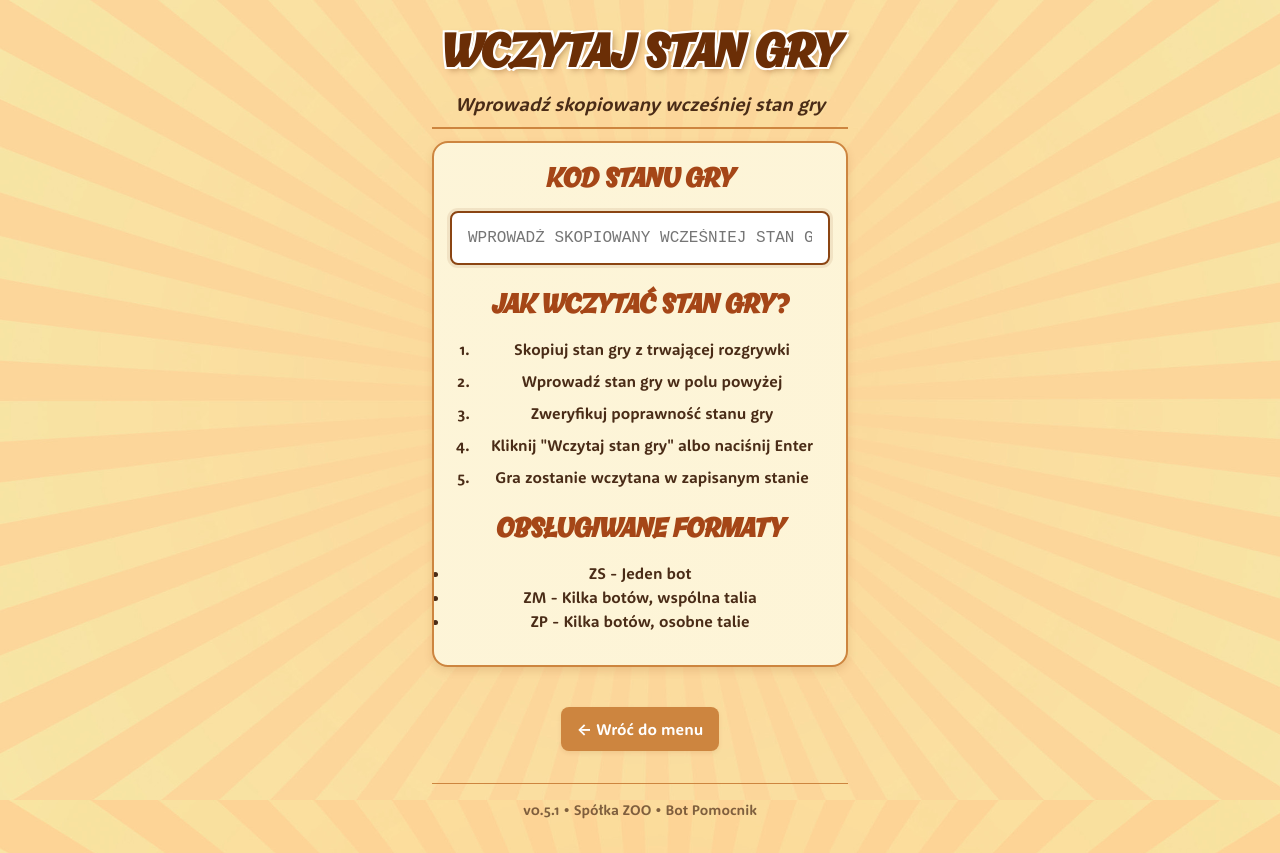
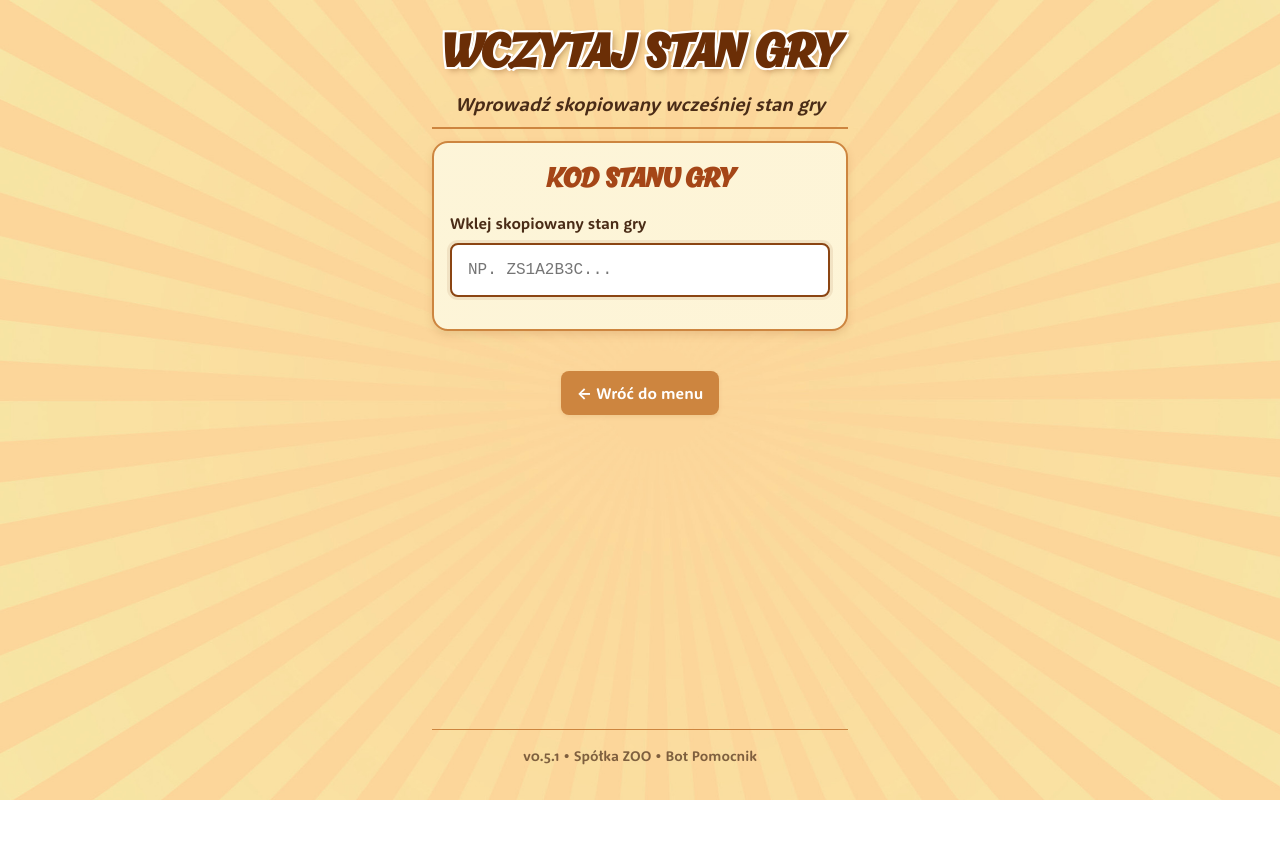
Before and after one commit to lukmarcus/spolka-zoo-bot-pomocnik, a React (Vite) app: page /spolka-zoo-bot-pomocnik/load in a window 1280 px wide. After the commit the page ends 800 px from the top, so only its background shows below. Built offline with nearby package versions, Linux system fonts and the light colour scheme.

Commit message:
sections deleted from load screen

```diff
--- a/src/components/ui/LoadGame.module.css
+++ b/src/components/ui/LoadGame.module.css
@@ -12,6 +12,7 @@
   font-weight: 600;
   color: var(--text-primary);
   font-size: var(--font-size-base);
+  text-align: left;
 }
 
 .input {
@@ -56,16 +57,6 @@
 
 .previewItem:last-child {
   margin-bottom: 0;
-}
-
-.instructionsList {
-  margin: 0;
-  padding-left: 1.5rem;
-  color: var(--text-primary);
-}
-
-.instructionsList li {
-  margin-bottom: 0.5rem;
 }
 
 .formatsInfo h4 {
--- a/src/components/ui/LoadGame.tsx
+++ b/src/components/ui/LoadGame.tsx
@@ -179,12 +179,16 @@ export default function LoadGame() {
           {/* Input Section */}
           <div className="section">
             <h2>KOD STANU GRY</h2>
+            <label htmlFor="gameCode" className={styles.label}>
+              Wklej skopiowany stan gry
+            </label>
             <input
+              id="gameCode"
               type="text"
               value={gameCode}
               onChange={handleInputChange}
               onKeyDown={handleKeyDown}
-              placeholder="Wprowadź skopiowany wcześniej stan gry"
+              placeholder="np. ZS1A2B3C..."
               className={`${styles.input} ${error ? styles.error : ""}`}
               autoFocus
             />
@@ -246,37 +250,6 @@ export default function LoadGame() {
             </div>
           )}
 
-          {/* Instructions Section - show only when no valid preview */}
-          {!gamePreview?.isValid && (
-            <>
-              <div className="section">
-                <h2>JAK WCZYTAĆ STAN GRY?</h2>
-                <ol className={styles.instructionsList}>
-                  <li>Skopiuj stan gry z trwającej rozgrywki</li>
-                  <li>Wprowadź stan gry w polu powyżej</li>
-                  <li>Zweryfikuj poprawność stanu gry</li>
-                  <li>Kliknij "Wczytaj stan gry" albo naciśnij Enter</li>
-                  <li>Gra zostanie wczytana w zapisanym stanie</li>
-                </ol>
-              </div>
-
-              <div className="section">
-                <h2>OBSŁUGIWANE FORMATY</h2>
-                <ul>
-                  <li>
-                    <strong>ZS</strong> - Jeden bot
-                  </li>
-                  <li>
-                    <strong>ZM</strong> - Kilka botów, wspólna talia
-                  </li>
-                  <li>
-                    <strong>ZP</strong> - Kilka botów, osobne talie
-                  </li>
-                </ul>
-              </div>
-            </>
-          )}
-
           {/* Load Game Button - only when valid preview */}
           {gamePreview?.isValid && (
             <div className={styles.actions}>
```
